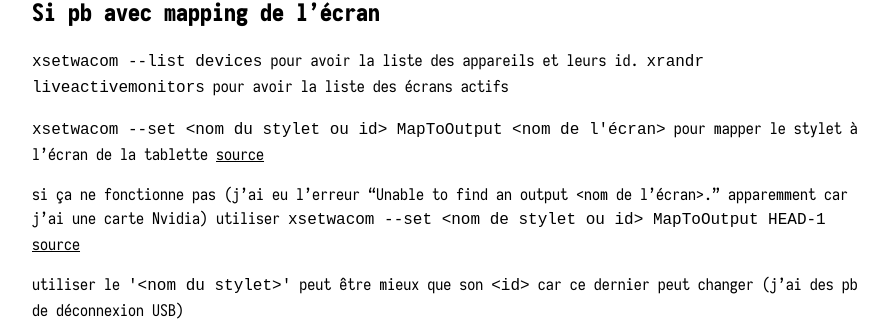
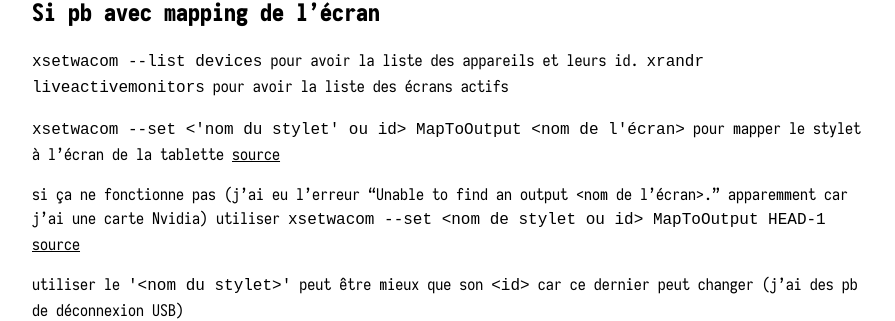
Before and after one commit to darkbeanbbq/mediatelier, a Jekyll site: the page built from guide/hardware/huion-kamvas-13-2020.md, in a window 1280 px wide. Shown: the part 1527-1848 px from the top of the page, without its empty margins (192-1087 px from the left). Built offline with Jekyll 4.4.1, drawn with Linux system fonts in a browser that asks for light colours; our own code applies the rules of GitHub Pages for plain Markdown files.

Commit message:
modif variable commande

```diff
--- a/guide/hardware/huion-kamvas-13-2020.md
+++ b/guide/hardware/huion-kamvas-13-2020.md
@@ -62,7 +62,7 @@
 `xsetwacom --list devices` pour avoir la liste des appareils et leurs id.
 `xrandr liveactivemonitors` pour avoir la liste des écrans actifs
 
-`xsetwacom --set <nom du stylet ou id> MapToOutput <nom de l'écran>` pour mapper le stylet à l'écran de la tablette [source](https://askubuntu.com/a/1082433)
+`xsetwacom --set <'nom du stylet' ou id> MapToOutput <nom de l'écran>` pour mapper le stylet à l'écran de la tablette [source](https://askubuntu.com/a/1082433)
 
 si ça ne fonctionne pas (j'ai eu l'erreur "Unable to find an output <nom de l'écran>." apparemment car j'ai une carte Nvidia) utiliser `xsetwacom --set <nom de stylet ou id> MapToOutput HEAD-1` [source](https://doc.ubuntu-fr.org/wacom#dual_screen_ou_mapper_la_tablette_sur_un_seul_ecran)
 
```
